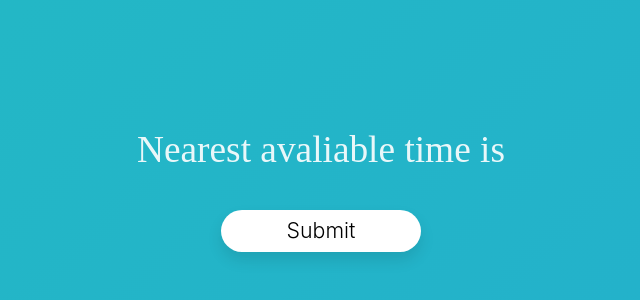
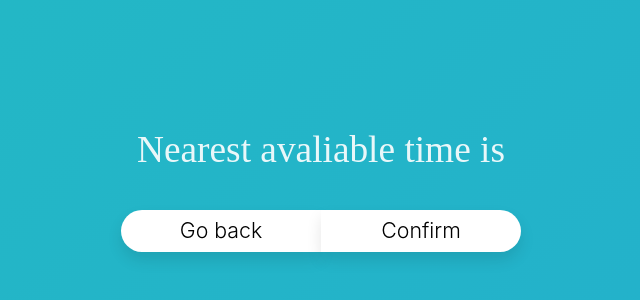
Before and after one commit to NPerederiy/car-wash-2.0, an Angular app in the folder CarWash/ClientApp/: page /book-time in a window 1280 px wide. Shown: the part 210-510 px from the top of the page, without its empty margins (319-959 px from the left). Built offline with nearby package versions, Linux system fonts and the light colour scheme.

Commit message:
Updated UI components 15
- Updated postAnswer method
- Added 'Go back' button to booking component
- Updated button styles
- Minor fixes in time-picker component

```diff
--- a/CarWash/ClientApp/src/app/booking/booking.component.css
+++ b/CarWash/ClientApp/src/app/booking/booking.component.css
@@ -8,3 +8,26 @@
 .flex-element{
     margin: 0.3em 0;
 }
+
+.button.decline:hover{
+    background-color: #f18181;
+}
+
+@media (max-width: 432px){
+    .button{
+        margin-left: 0;
+        margin-right: 0;
+    }
+}
+
+@media (min-width: 432px){
+    .button.confirm{
+        border-top-left-radius: 0;
+        border-bottom-left-radius: 0;
+    }
+
+    .button.decline{
+        border-top-right-radius: 0;
+        border-bottom-right-radius: 0;
+    }
+}
--- a/CarWash/ClientApp/src/app/booking/booking.component.html
+++ b/CarWash/ClientApp/src/app/booking/booking.component.html
@@ -2,4 +2,5 @@
 <div id="proposed-time" class="flex-element">
   {{ proposedTime }}
 </div>
-<button class="button clickable flex-element" (click)="submit()">{{ btnTitle }}</button>
+<button class="button clickable flex-element decline" (click)="decline()">{{ btnDeclineTitle }}</button>
+<button class="button clickable flex-element confirm" (click)="confirm()">{{ btnConfirmTitle }}</button>
--- a/CarWash/ClientApp/src/app/booking/booking.component.ts
+++ b/CarWash/ClientApp/src/app/booking/booking.component.ts
@@ -9,21 +9,25 @@ import { DataService } from '@app/services/data.service';
 export class BookingComponent implements OnInit {
   header: string;
   proposedTime: string;
-  btnTitle: string;
+  btnConfirmTitle: string;
+  btnDeclineTitle: string;
 
   constructor(private dataService: DataService) {
     this.header = 'Nearest avaliable time is';
-    this.btnTitle = 'Submit';
+    this.btnConfirmTitle = 'Confirm';
+    this.btnDeclineTitle = 'Go back';
   }
 
   ngOnInit() {
     this.dataService.proposedTime.subscribe(time => this.proposedTime = time);
   }
 
-  submit() {
-    this.dataService.postSubmit('Name', '+380123456789', true);
-    console.log('success!');
+  confirm() {
+    this.dataService.postAnswer(true, 'Name', '+380123456789');
+  }
 
+  decline() {
+    this.dataService.postAnswer(false);
   }
 
 }
--- a/CarWash/ClientApp/src/app/services/data.service.ts
+++ b/CarWash/ClientApp/src/app/services/data.service.ts
@@ -40,11 +40,11 @@ export class DataService {
             .pipe(map(res => res.text()));
     }
 
-    postSubmit(name: string, phone: string, confirm: boolean) {
+    postAnswer(isConfirmed: boolean, name?: string, phone?: string) {
         let body: any = {};
-        body.name = name;
-        body.phone = phone;
-        body.confirm = confirm;
+        body.name = name || "";
+        body.phone = phone || "";
+        body.confirm = isConfirmed;
         return this.http.post("/api/Booking", body)
             .pipe(map(res => res.json()));
     }
--- a/CarWash/ClientApp/src/app/time-picker/time-picker.component.ts
+++ b/CarWash/ClientApp/src/app/time-picker/time-picker.component.ts
@@ -75,7 +75,7 @@ export class TimePickerComponent implements OnInit {
 
       this.dataService.updateProposedTime(data);
       },
-      error => console.log(error)
+      error => console.error(error)
     );
     this.router.navigateByUrl('/book-time');
   }
```
